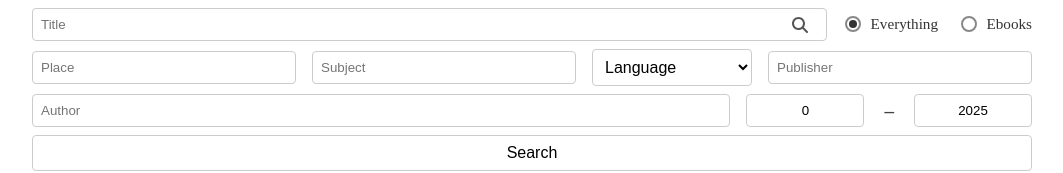
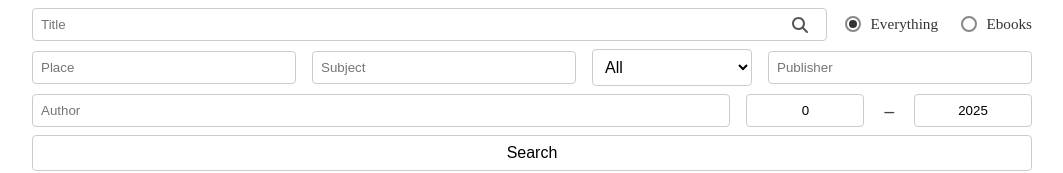
Before and after one commit to HeedlessSoap325/LibraryCatalog, a React (Vite) app: page / in a window 1280 px wide. Shown: the top 173 px of the page, without its empty margins (108-1171 px from the left). Built offline with nearby package versions, Linux system fonts and the light colour scheme.

Commit message:
changed some names

```diff
--- a/src/components/Search.jsx
+++ b/src/components/Search.jsx
@@ -85,7 +85,7 @@ export default function Search({setData}){
                     <SimpleInput value={searchParams.place} func={"Place"} params={searchParams} setter={setSearchParams} required={false}/>
                     <SimpleInput value={searchParams.subject} func={"Subject"} params={searchParams} setter={setSearchParams} required={false}/>
                     <select className={"search-language"} value={searchParams.language} onChange={(e) => setSearchParams({...searchParams, language: e.target.value})}>
-                        <option key={"default"} value={""}>Language</option>
+                        <option key={"default"} value={""}>All</option>
                         {getLanguages().map(language => (
                             <option key={language} value={language}>{language}</option>
                         ))}
```
